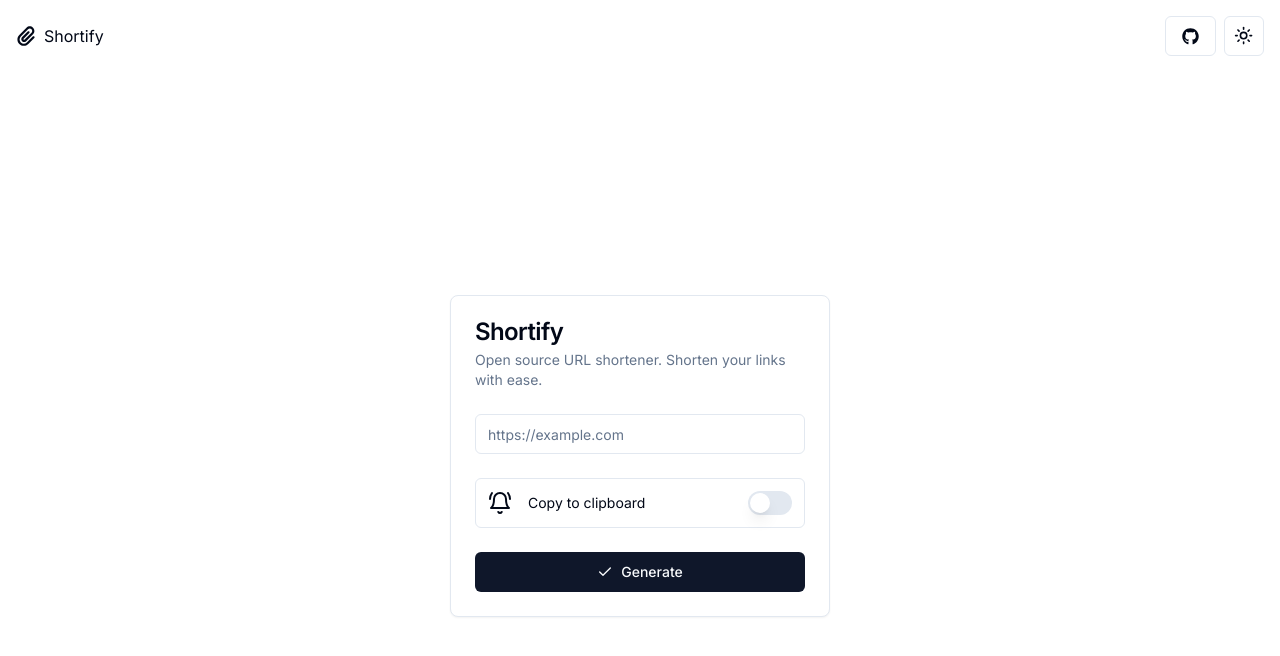
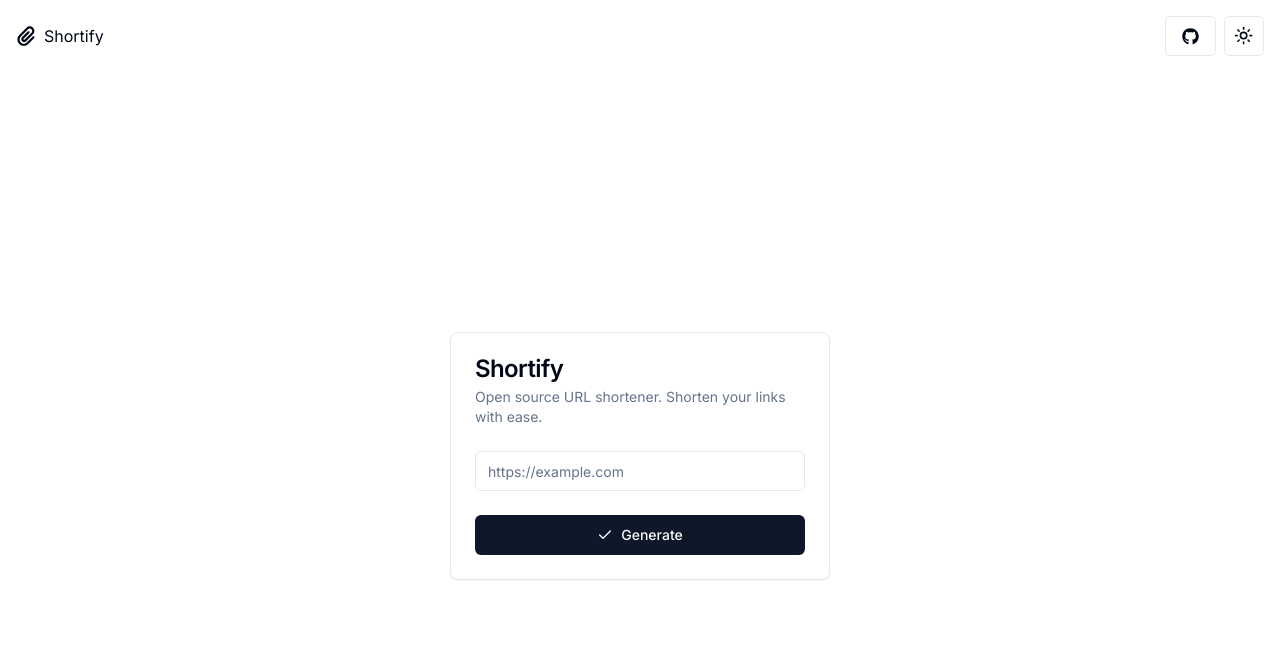
Before and after one commit to anibalalpizar/shortify, a Next.js app: page / in a window 1280 px wide. Shown: the top 656 px of the page. Built offline with nearby package versions, Linux system fonts and the light colour scheme.

Commit message:
🚀 Deply

```diff
--- a/src/components/card-form.tsx
+++ b/src/components/card-form.tsx
@@ -117,7 +117,7 @@ export function CardDemo({ className, ...props }: CardProps) {
             onChange={(e) => setOriginalUrl(e.target.value)}
           />
         </CardContent>
-        <CardContent>
+        {/* <CardContent>
           <div className="flex items-center space-x-4 rounded-md border p-3">
             <BellRing />
             <div className="flex-1 space-y-1">
@@ -128,7 +128,7 @@ export function CardDemo({ className, ...props }: CardProps) {
               onCheckedChange={setCopyToClipboard}
             />
           </div>
-        </CardContent>
+        </CardContent> */}
         <CardFooter>
           <Button className="w-full" type="submit" disabled={loading}>
             <Check className="mr-2 h-4 w-4" />
```
